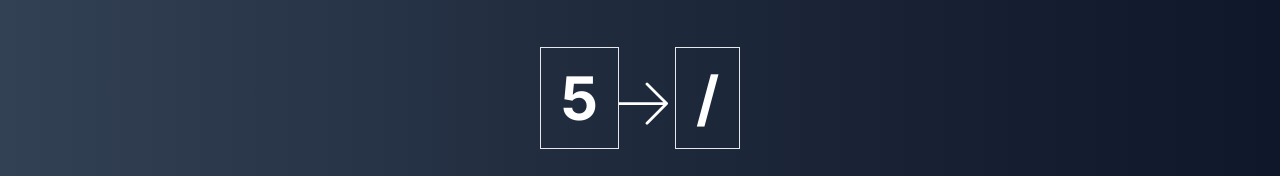
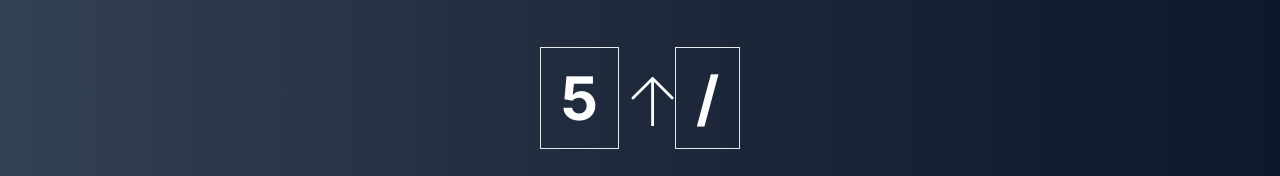
Before and after one commit to JaafarAlMuallim/visualizer, a Next.js app: page /linked-lists in a window 1280 px wide. Both pictures are taken after typing "5" into the empty fields and a click on the button "Add". Shown: the part 414-590 px from the top of the page. Built offline with nearby package versions, Linux system fonts and the light colour scheme.

Commit message:
updated arrow to point at 4 directions instead of 2

```diff
--- a/app/components/Arrow.tsx
+++ b/app/components/Arrow.tsx
@@ -1,12 +1,18 @@
 export default function Arrow(props: {
-  direction: "right" | "left";
+  direction: "right" | "left" | "up" | "down";
   className?: string;
 }) {
+  const degree = {
+    right: 90,
+    left: 90,
+    up: 0,
+    down: 180,
+  }[props.direction];
   return (
     <svg
-      className={`h-14 w-14 text-white ${
-        props.direction === "right" ? "rotate-90" : "-rotate-90"
-      } ${props.className}`}
+      className={`h-14 w-14 text-white ${`${
+        props.direction === "left" ? "-" : ""
+      }rotate-${degree}`} ${props.className}`}
       fill="currentColor"
       viewBox="0 0 20 20"
       xmlns="http://www.w3.org/2000/svg"
@@ -21,25 +27,3 @@ export default function Arrow(props: {
     </svg>
   );
 }
-
-//   return (
-//     <div className="flex flex-col items-center justify-center flex-1 px-20 text-center">
-//       <svg
-//         className={`w-6 h-6 ${
-//           props.direction === "right" ? "rotate-90" : "-rotate-90"
-//         } `}
-//         xmlns="http://www.w3.org/2000/svg"
-//         fill="none"
-//         viewBox="0 0 24 24"
-//         color="white"
-//       >
-//         <path
-//           stroke="currentColor"
-//           strokeLinecap="round"
-//           strokeLinejoin="round"
-//           strokeWidth="2"
-//           d="M5 10l7-7m0 0l7 7m-7-7v18"
-//         ></path>
-//       </svg>
-//     </div>
-//   );
```
